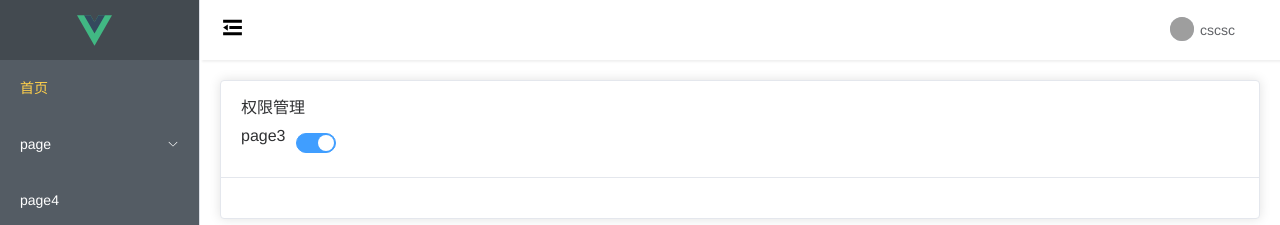
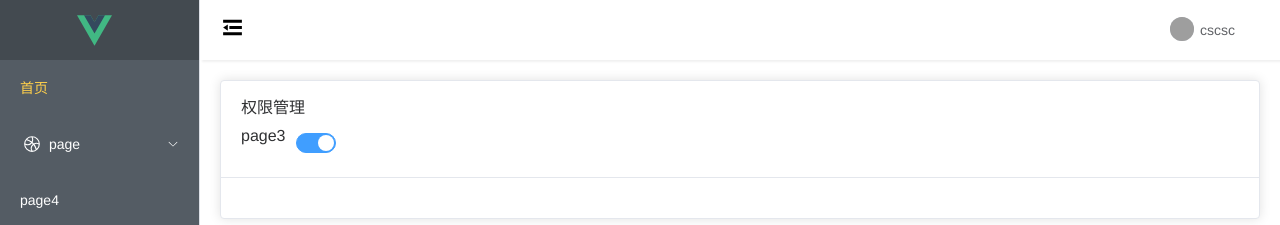
Before and after one commit to AntzyMo/vue3-element-template, a Vue app: page /login in a window 1280 px wide. Both pictures are taken after a click on the button "登录". Shown: the top 225 px of the page. Built offline with nearby package versions, Linux system fonts and the light colour scheme; grey boxes are pictures that could not be loaded.

Commit message:
侧边栏增加图标

```diff
--- a/src/layout/components/menu/menuItem.vue
+++ b/src/layout/components/menu/menuItem.vue
@@ -1,7 +1,7 @@
 <script setup name="menuItem">
   import path from 'path-browserify'
   import menuItem from './menuItem.vue'
-
+  import { Basketball } from '@element-plus/icons-vue'
   defineProps({
     route: {
       type: Object,
@@ -34,6 +34,7 @@
 
       <el-sub-menu v-else :index="resolvePath(basePath, route.path)">
         <template #title>
+          <el-icon><Basketball /></el-icon>
           <span>{{ route.meta?.title || route.children[0].meta?.title }}</span>
         </template>
 
```
